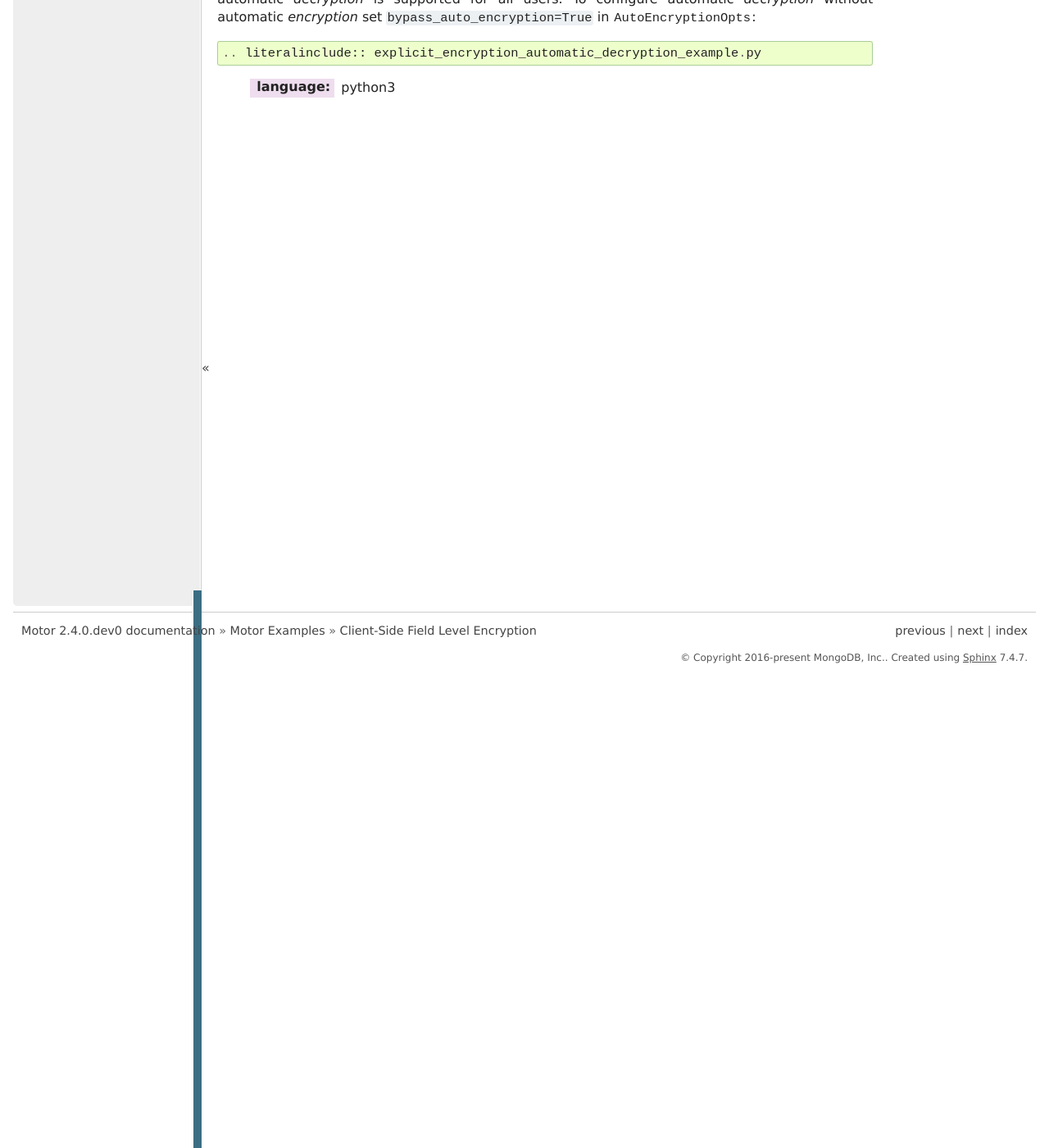
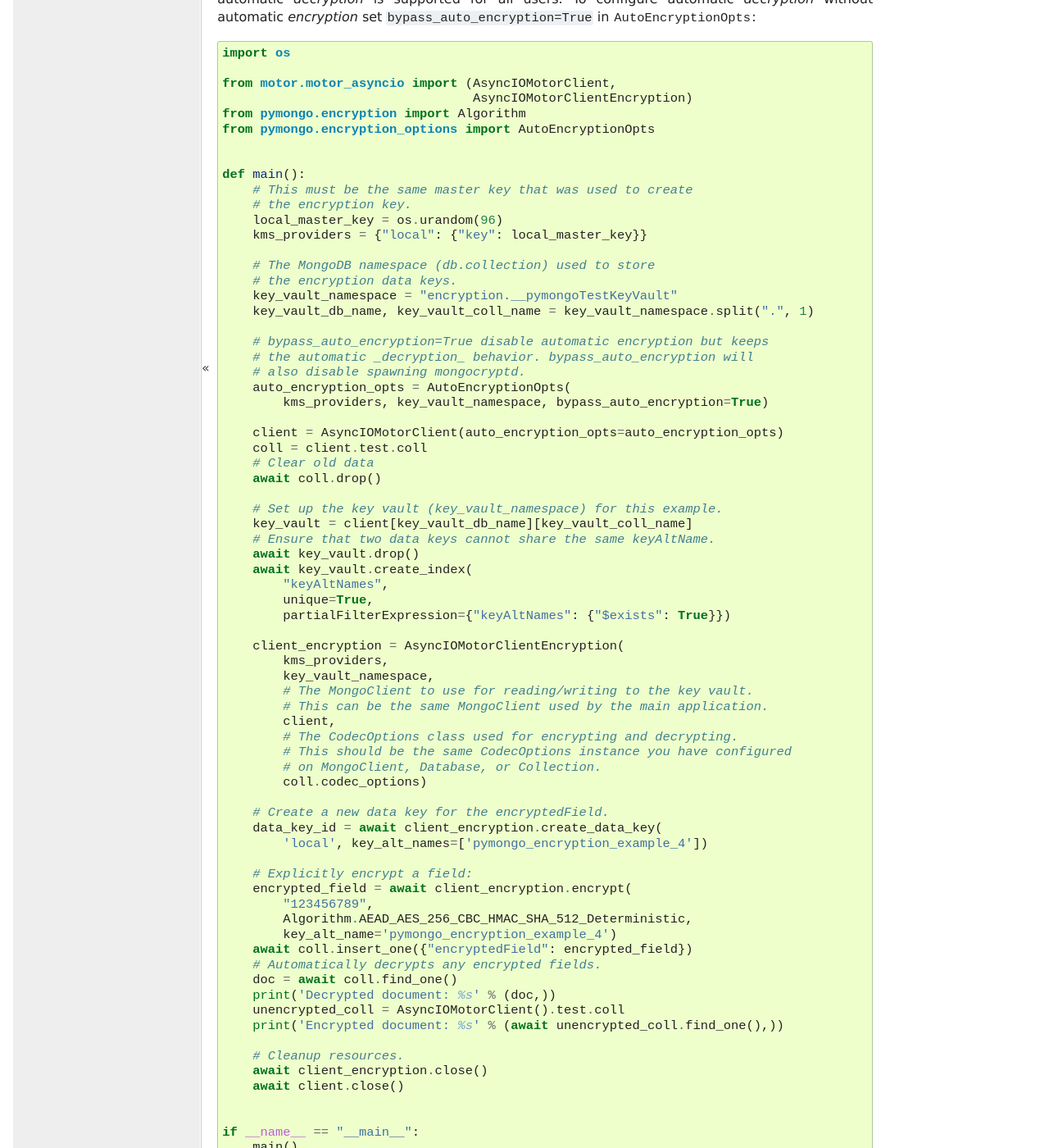
Before and after one commit to mongodb/motor, a Sphinx documentation site: the page built from doc/examples/encryption.rst, in a window 1280 px wide and 1400 px high, scrolled down 6961 px. Shown: the whole window at 82% size. Built offline with Sphinx 7.4.7, drawn with Linux system fonts in a browser that asks for light colours; pages that are not in the unit, such as notebooks, are missing from menus; comment, search, counter and statistics services are not loaded; the version number is read from the project's files by our own code.

Commit message:
checkout

```diff
--- /dev/null
+++ b/doc/api-asyncio/asyncio_motor_client_encryption.rst
@@ -0,0 +1,11 @@
+:class:`~motor.motor_asyncio.AsyncIOMotorClientEncryption` -- Connection to MongoDB
+=========================================================================
+
+.. autoclass:: motor.motor_asyncio.AsyncIOMotorClient
+  :members:
+
+  .. describe:: client[db_name] || client.db_name
+
+     Get the `db_name` :class:`AsyncIOMotorDatabase` on :class:`AsyncIOMotorClient` `client`.
+
+     Raises :class:`~pymongo.errors.InvalidName` if an invalid database name is used.
--- a/doc/examples/encryption.rst
+++ b/doc/examples/encryption.rst
@@ -118,7 +118,7 @@ Although automatic encryption requires MongoDB 4.2 enterprise or a
 MongoDB 4.2 Atlas cluster, automatic *decryption* is supported for all users.
 To configure automatic *decryption* without automatic *encryption* set
 ``bypass_auto_encryption=True`` in
-:class:`~pymongo.encryption_options.AutoEncryptionOpts`::
+:class:`~pymongo.encryption_options.AutoEncryptionOpts`:
 
 .. literalinclude:: explicit_encryption_automatic_decryption_example.py
   :language: python3
```
